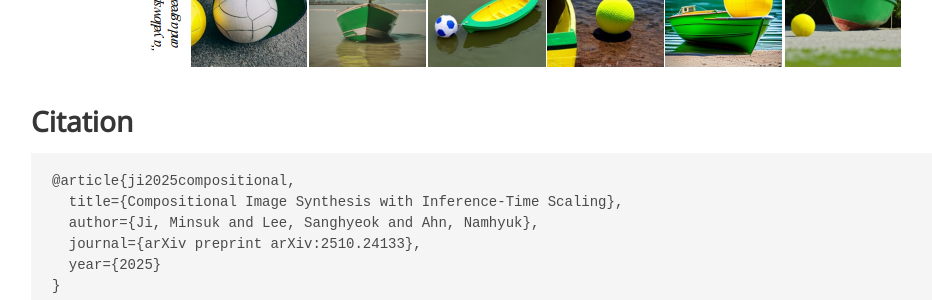
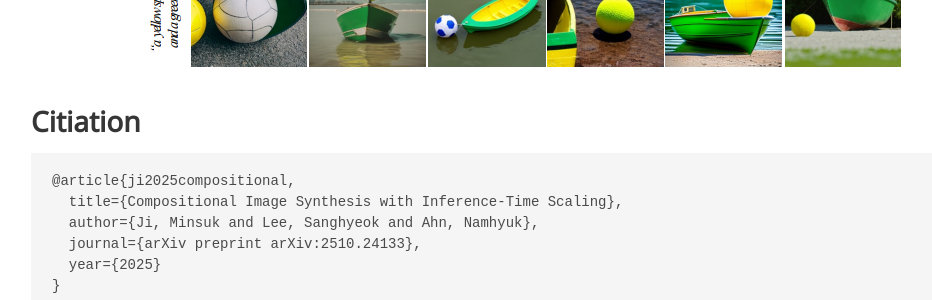
Before and after one commit to Minsuk-ji/ReFocus, a Jekyll site: the page built from index.md, in a window 1280 px wide and 900 px high, scrolled down 1748 px. Shown: the part 370-670 px from the top of the window, without its empty margins (129-1061 px from the left). Built offline with Jekyll 4.4.1, drawn with Linux system fonts in a browser that asks for light colours; some web fonts are replaced.

Commit message:
Update index.md

````diff
--- a/index.md
+++ b/index.md
@@ -42,7 +42,7 @@ Next, a layout-conditioned diffusion model generates multiple drafts from indepe
 
 
 
-## Citation
+## Citiation
 ```
 @article{ji2025compositional,
   title={Compositional Image Synthesis with Inference-Time Scaling},
````
